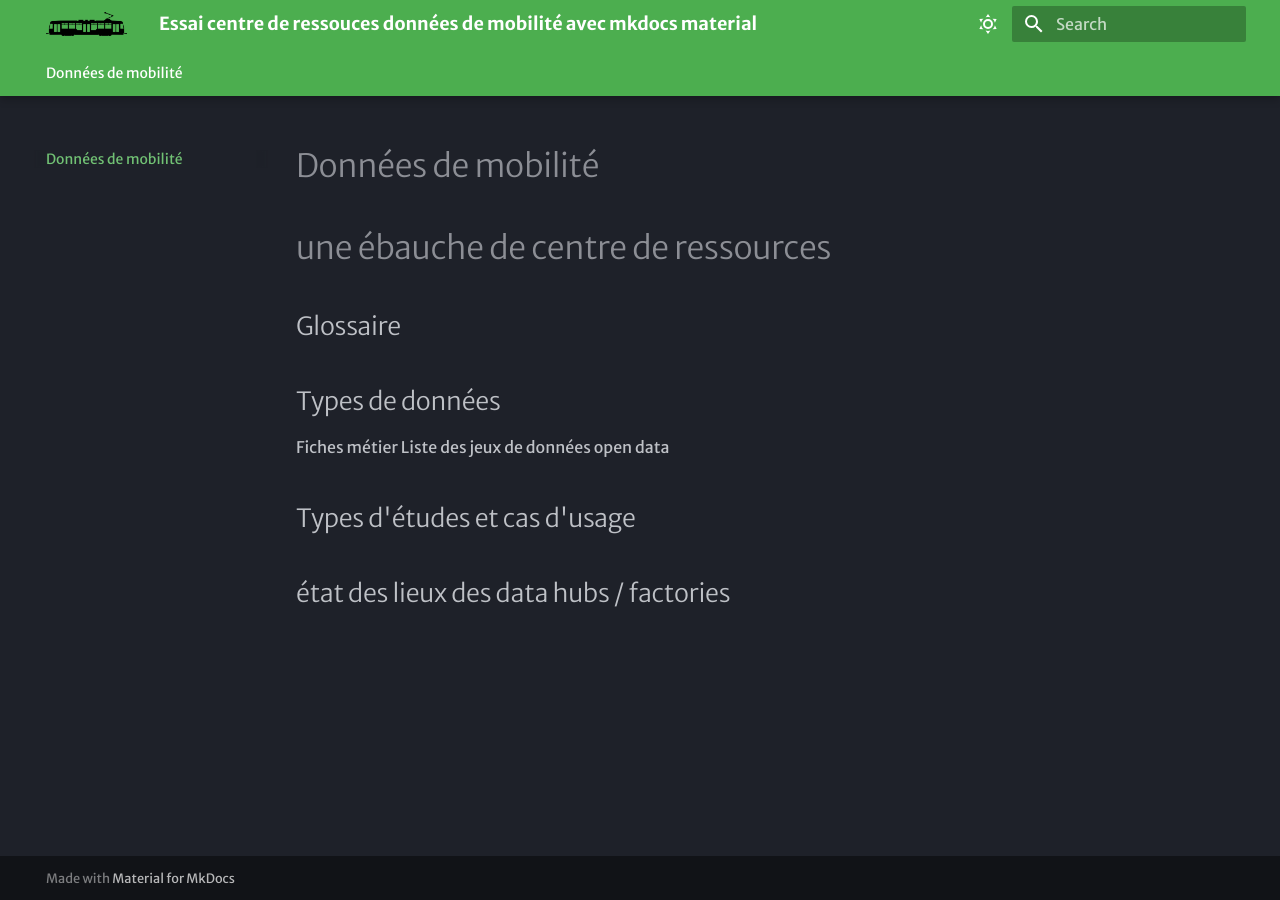
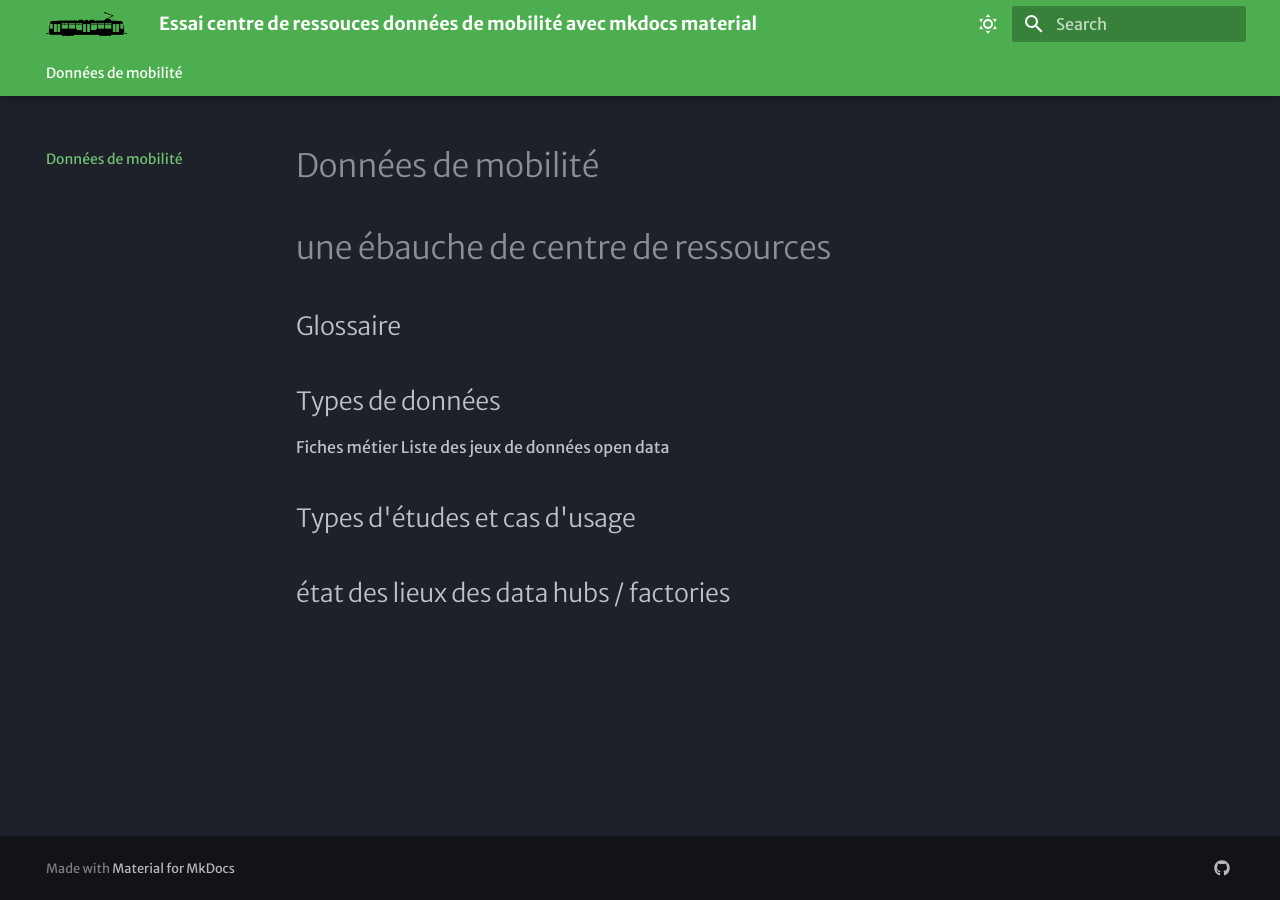
Before and after one commit to xdurang/mobscidat, an MkDocs documentation site: the page built from docs/index.md, in a window 1280 px wide. Built offline with MkDocs 1.6.1 and Material for MkDocs 9.7.7, drawn with Linux system fonts in a browser that asks for light colours; some web fonts are replaced.

Commit message:
Update mkdocs.yml

```diff
--- a/mkdocs.yml
+++ b/mkdocs.yml
@@ -28,6 +28,13 @@ theme:
     - navigation.instant
     - navigation.tabs
     - navigation.tabs.sticky
+    - navigation.sections
+    - navigation.path
+    - navigation.top
+extra:
+  social:
+    - icon: fontawesome/brands/github
+      link: https://github.com/CEREMA/mobscidat
 markdown_extensions:
   - attr_list
   - pymdownx.emoji:
```
